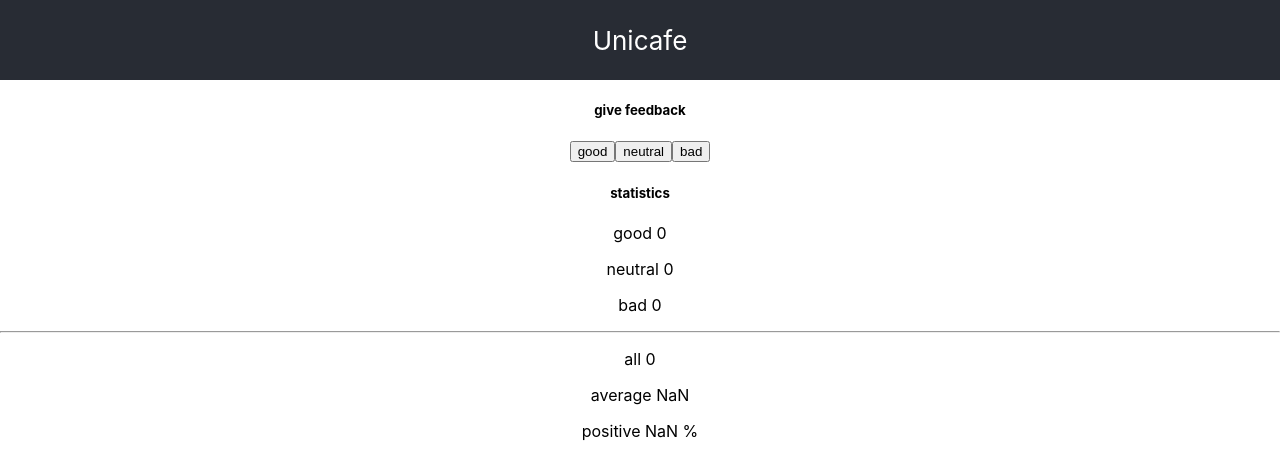
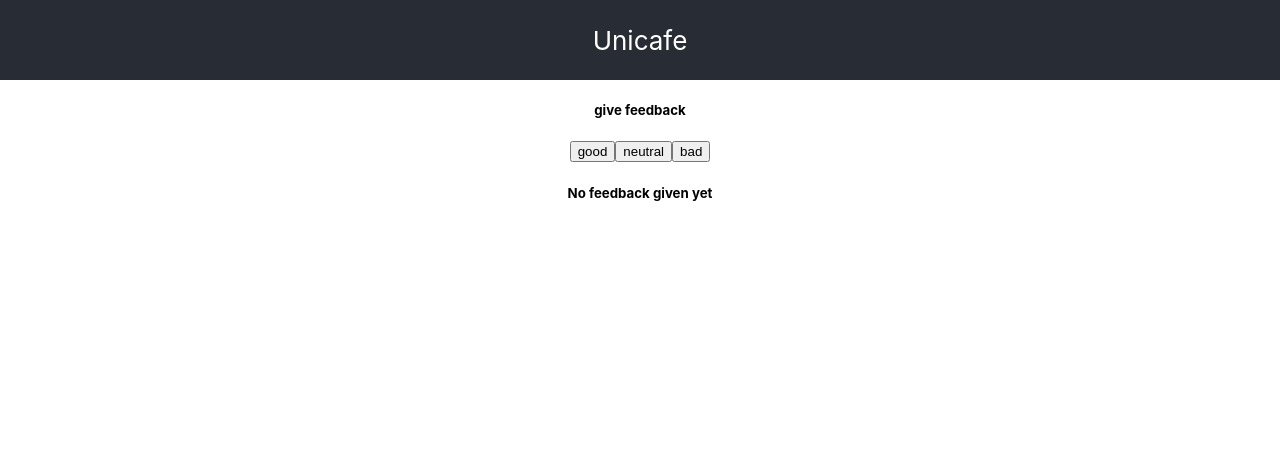
Before and after one commit to TMorgan99/fullstack19, a React (Create React App) app in the folder part1/unicafe/: page / in a window 1280 px wide. Shown: the top 476 px of the page. Built offline with nearby package versions, Linux system fonts and the light colour scheme.

Commit message:
1.9: unicafe step4

```diff
--- a/part1/unicafe/src/App.js
+++ b/part1/unicafe/src/App.js
@@ -6,8 +6,9 @@ const Statistics = ({good, neutral, bad}) => {
   const average = ( good - bad ) / all
   const positive = good / all * 100.0
 
-  return (
-    <>
+  return (all === 0)
+    ? ( <h5> No feedback given yet </h5> )
+    : ( <>
         <h5> statistics </h5>
           <p> good {good} </p>
           <p> neutral {neutral} </p>
@@ -16,8 +17,8 @@ const Statistics = ({good, neutral, bad}) => {
           <p> all {all} </p>
           <p> average {average} </p>
           <p> positive {positive} % </p>
-    </>
-  )
+      </> )
+
 }
 
 const App = () => {
```
Lines whose indentation alone changed are shown as unchanged.
